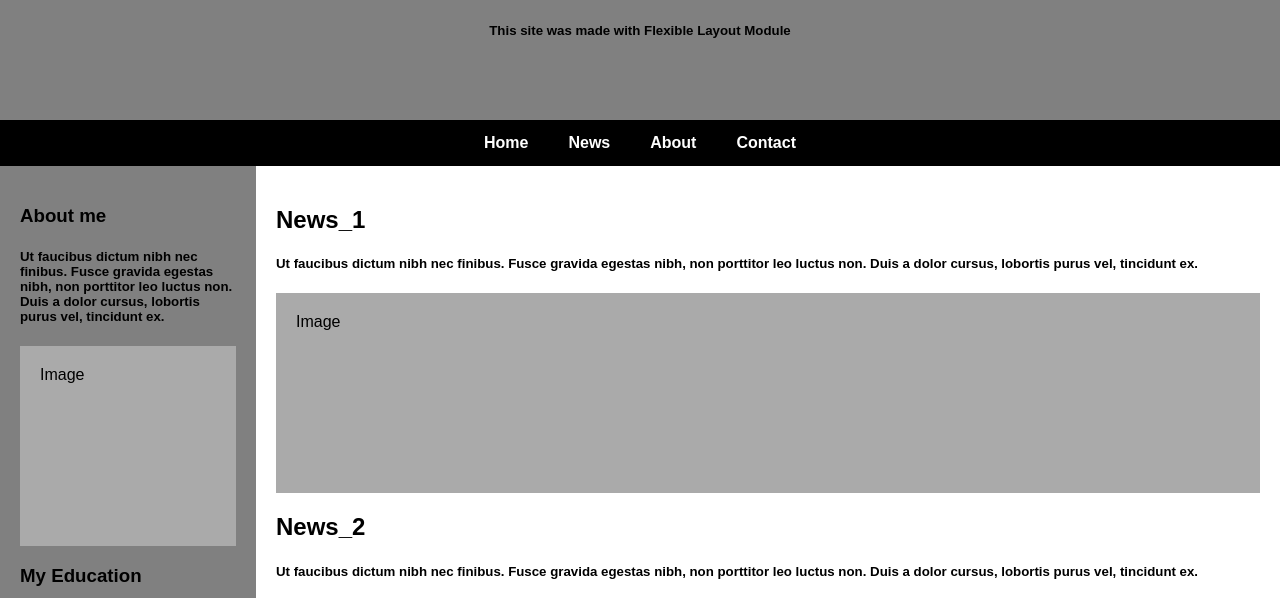
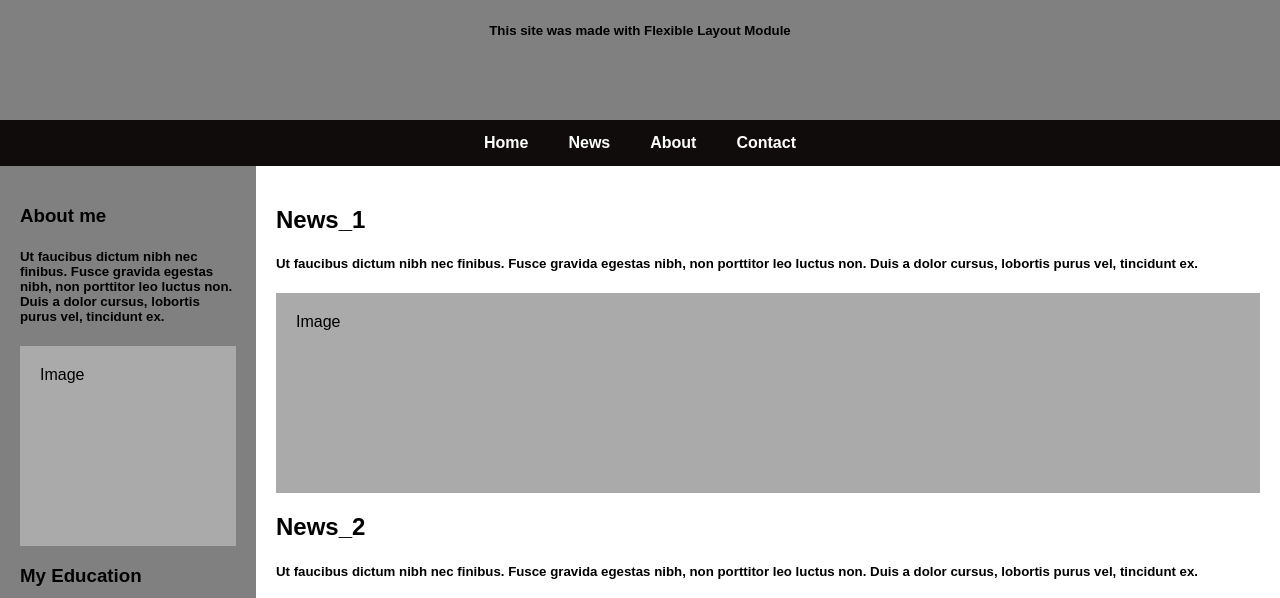
Before and after one commit to miroslav-septim/development, a plain HTML site: page flex_responsive.html in a window 1280 px wide. Shown: the part 139-737 px from the top of the page. Drawn offline with Linux system fonts and the light colour scheme.

Commit message:
first commit

```diff
--- a/style.css
+++ b/style.css
@@ -18,7 +18,7 @@
 .navbar {
   display: flex;
   justify-content: center;
-  background-color: rgb(0, 0, 0);
+  background-color: rgb(17, 12, 12);
 }
 
 .navbar a {
```
Also changed, not shown: flex_responsive.html (+1 -1 lines).
